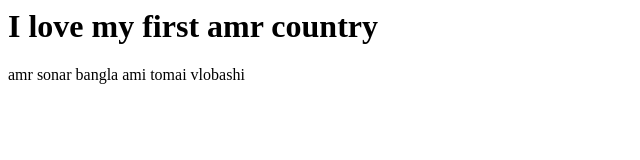
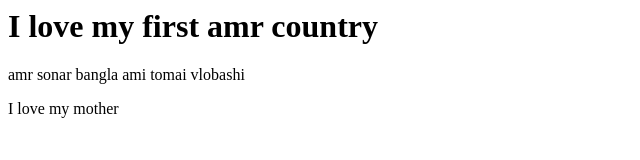
Before and after one commit to accountn/my-first-website, a plain HTML site: page index.html in a window 1280 px wide. Shown: the whole page, without its empty margins (0-640 px from the left). Drawn offline with Linux system fonts and the light colour scheme.

Commit message:
love add

```diff
--- a/index.html
+++ b/index.html
@@ -1,2 +1,3 @@
 <h1>I love my first amr country</h1>
 <p>amr sonar bangla ami tomai vlobashi</p>
+<p>I love my mother</p>
```
